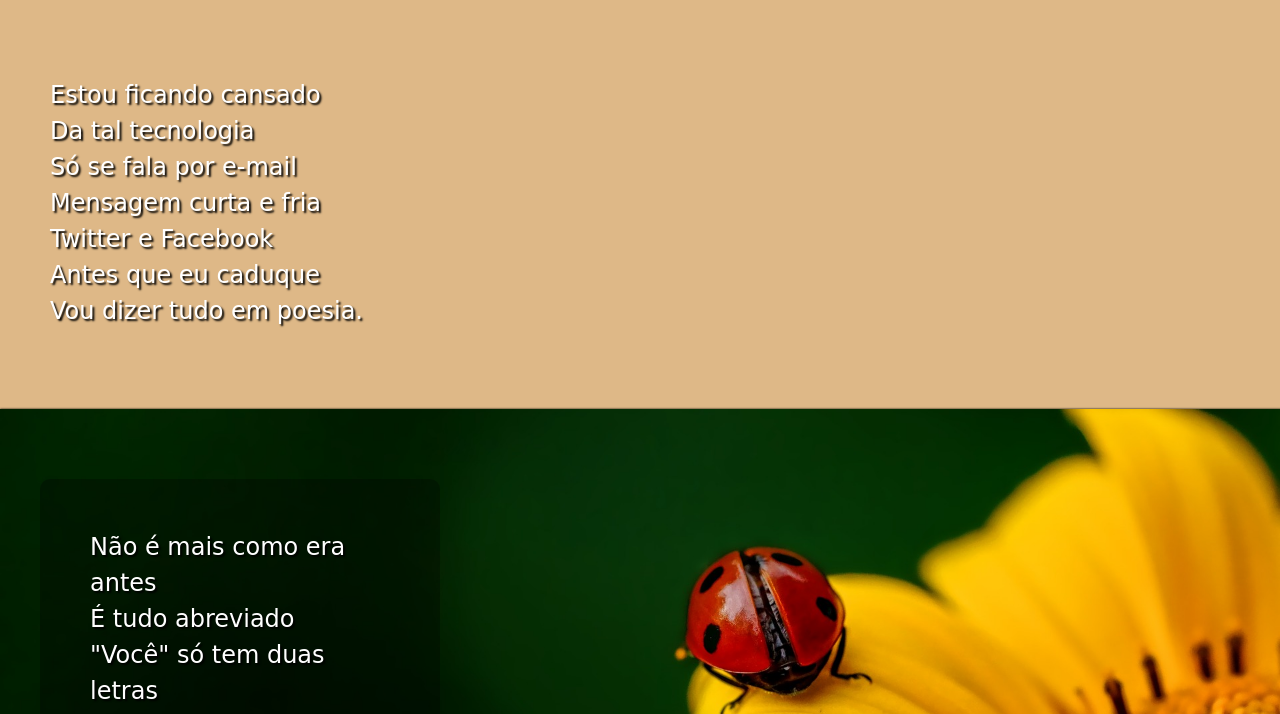
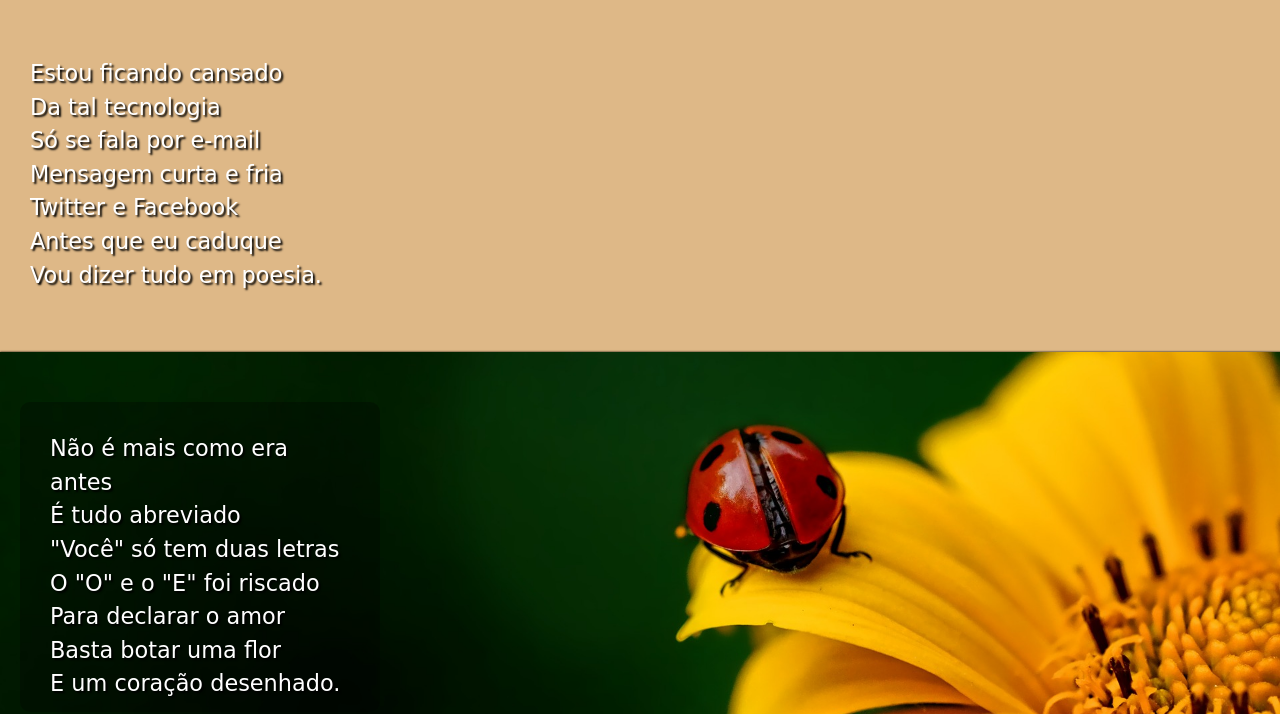
Before and after one commit to Marciogleyson/cordel, a plain HTML site: page index.html in a window 1280 px wide. Shown: the part 238-952 px from the top of the page. Drawn offline with Linux system fonts and the light colour scheme.

Commit message:
atualizacao

```diff
--- a/estilo/style.css
+++ b/estilo/style.css
@@ -58,9 +58,10 @@ section {
 }
 
 section p {
-    padding: 50px;
-    font-size: 1.5em;
+    padding: 30px;
+    font-size: 1.4em;
     line-height: 1.5em;
+    margin: auto;
     text-shadow: 2px 2px 2px black;
     font-family: var(--font3);
 
@@ -77,12 +78,12 @@ section.imagem {
 
 section.imagem > p {
     display: inline-block;
-    margin-top: 40px;
-    margin-bottom: 40px;
-    margin-left: 40px;
+    margin-top: 20px;
+    margin-bottom: 20px;
+    margin-left: 20px;
     background-color: rgba(0, 0, 0, 0.288);
     border-radius: 10px 10px 10px 10px;
-    height: 300px;
+    height: 250px;
     width: 300px;
 
 
```
